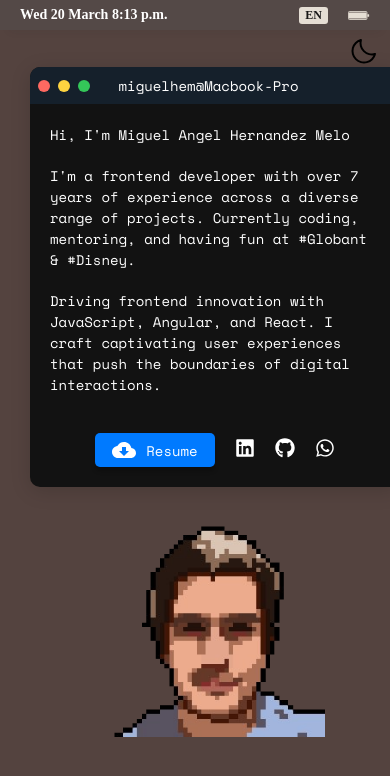
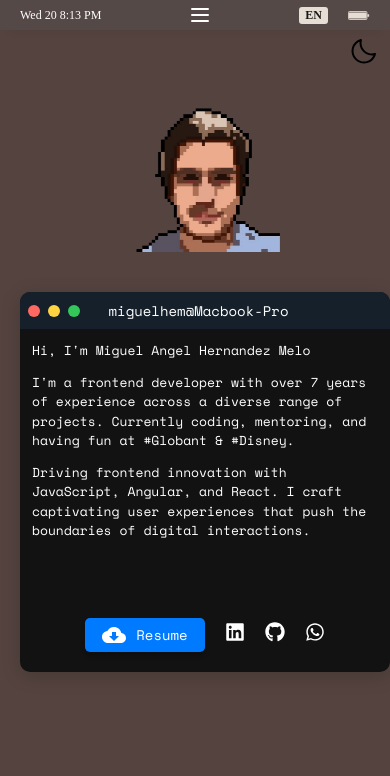
Before and after one commit to miguelhemmm/personal-macOs-web, a React (Vite) app: page / in a window 390 px wide. Shown: the top 776 px of the page. Built offline with nearby package versions, Linux system fonts and the light colour scheme; a web font is replaced by a local one.

Commit message:
claude mobile improvements

```diff
--- a/src/pages/Navigation/Navigation.styled.tsx
+++ b/src/pages/Navigation/Navigation.styled.tsx
@@ -44,11 +44,11 @@ export const StyledDiv = styled.div`
   align-items: center;
 `;
 
-export const StyledNavItem = styled.ul<{ $position: "flex-start" | "flex-end" }>`
+export const StyledNavItem = styled.ul<{ $position: "flex-start" | "flex-end" | "center" }>`
   padding: 10px 20px;
   display: flex;
   gap: 20px;
-  justify-content: ${({ $position }) => $position};
+  justify-content: ${({ $position }) => $position === "center" ? "center" : $position};
   align-items: center;
 
   & li {
@@ -67,6 +67,11 @@ export const StyledItemContainer = styled.div`
   display: flex;
   justify-content: space-between;
   width: 100%;
+
+  @media only screen and (max-width: 740px) {
+    position: relative;
+    align-items: center;
+  }
 `;
 
 export const StyledButton = styled.button<{ $isActive?: boolean }>`
--- a/src/pages/Navigation/navigation-items/MobileNavigation.tsx
+++ b/src/pages/Navigation/navigation-items/MobileNavigation.tsx
@@ -1,9 +1,10 @@
-import { FC, useMemo } from "react";
+import { FC, useMemo, useState } from "react";
 import { StyledButton, StyledItemContainer, StyledNavItem } from "../Navigation.styled";
 import { format } from "date-fns";
 import { es, enUS } from "date-fns/locale";
 import { useBattery } from "react-use";
 import { BatteryIcon } from "./Battery";
+import { HamburgerMenu, MobileDrawer } from "shared";
 import { Lang } from "models";
 
 interface Props {
@@ -11,6 +12,7 @@ interface Props {
   toggleLang: (lang: Lang) => void;
 }
 export const MobileNavigation: FC<Props> = ({ lang, toggleLang }) => {
+  const [isDrawerOpen, setIsDrawerOpen] = useState(false);
   const battery = useBattery() as { level: number; charging: boolean };
   const { level, charging } = battery;
 
@@ -18,25 +20,60 @@ export const MobileNavigation: FC<Props> = ({ lang, toggleLang }) => {
     return lang === "en" ? enUS : es;
   }, [lang]);
 
+  const toggleDrawer = () => {
+    setIsDrawerOpen(!isDrawerOpen);
+  };
+
+  const closeDrawer = () => {
+    setIsDrawerOpen(false);
+  };
+
   return (
+    <>
       <StyledItemContainer>
         <StyledNavItem $position='flex-start'>
           <li>
-          <a href='/contact'>
-            {format(new Date(), "EEE dd MMMM h:mm aaaa", {
-              locale,
-            })}
-          </a>
+            <span style={{
+              color: 'inherit',
+              fontSize: '12px',
+              fontFamily: 'inherit',
+              cursor: 'default'
+            }}>
+              {format(new Date(), "EEE dd h:mm a", { locale })}
+            </span>
           </li>
         </StyledNavItem>
+
+        <StyledNavItem $position='center'>
+          <li>
+            <HamburgerMenu
+              isOpen={isDrawerOpen}
+              onClick={toggleDrawer}
+              size={18}
+              color="#ffffff"
+            />
+          </li>
+        </StyledNavItem>
+
         <StyledNavItem $position='flex-end'>
           <li>
-          <StyledButton onClick={() => toggleLang(lang === "en" ? "es" : "en")}>{lang === "es" ? "ES" : "EN"}</StyledButton>
+            <StyledButton onClick={() => toggleLang(lang === "en" ? "es" : "en")}>
+              {lang === "es" ? "ES" : "EN"}
+            </StyledButton>
           </li>
           <li>
-          <BatteryIcon level={level && typeof level === "number" ? level * 100 : 1 * 100} isCharging={charging} />
+            <BatteryIcon
+              level={level && typeof level === "number" ? level * 100 : 1 * 100}
+              isCharging={charging}
+            />
           </li>
         </StyledNavItem>
       </StyledItemContainer>
+
+      <MobileDrawer
+        isOpen={isDrawerOpen}
+        onClose={closeDrawer}
+      />
+    </>
   );
 };
--- a/src/pages/content/Content.styled.tsx
+++ b/src/pages/content/Content.styled.tsx
@@ -19,6 +19,7 @@ export const StyledContainer = styled.div`
   @media only screen and (max-width: 740px) {
     padding: 10px;
     gap: 10px;
+    flex-direction: column-reverse; /* Pixel art will appear above card */
   }
 `;
 
@@ -42,9 +43,22 @@ export const StyledSpan = styled.span<{
     width: 350px;
   }
 
+  @media (max-width: 740px) {
+    display: flex;
+    justify-content: center;
+    align-items: center;
+    width: 100%;
+    margin-bottom: 20px;
+
+    & img {
+      width: 180px;
+      height: auto;
+    }
+  }
+
   @media (max-width: 600px) {
     & img {
-      width: 220px;
+      width: 150px;
     }
   }
   @keyframes bounceFromRight {
--- /dev/null
+++ b/src/shared/hamburger-menu/HamburgerMenu.styled.tsx
@@ -0,0 +1,59 @@
+import styled from 'styled-components';
+
+export const StyledHamburgerButton = styled.button<{ $size: number }>`
+  display: flex;
+  flex-direction: column;
+  justify-content: space-around;
+  width: ${({ $size }) => $size}px;
+  height: ${({ $size }) => $size}px;
+  background: transparent;
+  border: none;
+  cursor: pointer;
+  padding: 0;
+  z-index: 10;
+  position: relative;
+
+  &:focus {
+    outline: none;
+  }
+
+  &:hover {
+    opacity: 0.8;
+  }
+`;
+
+export const StyledLine = styled.div<{
+  $isOpen: boolean;
+  $color: string;
+  $position: 'top' | 'middle' | 'bottom'
+}>`
+  width: 100%;
+  height: 2px;
+  background: ${({ $color }) => $color};
+  border-radius: 1px;
+  transition: all 0.3s cubic-bezier(0.4, 0.0, 0.2, 1);
+  transform-origin: center;
+
+  ${({ $isOpen, $position }) => {
+    if ($isOpen) {
+      switch ($position) {
+        case 'top':
+          return `
+            transform: rotate(45deg) translateY(6px);
+          `;
+        case 'middle':
+          return `
+            opacity: 0;
+            transform: scaleX(0);
+          `;
+        case 'bottom':
+          return `
+            transform: rotate(-45deg) translateY(-6px);
+          `;
+        default:
+          return '';
+      }
+    }
+    return '';
+  }}
+`;
--- /dev/null
+++ b/src/shared/hamburger-menu/HamburgerMenu.tsx
@@ -0,0 +1,29 @@
+import { FC } from 'react';
+import { StyledHamburgerButton, StyledLine } from './HamburgerMenu.styled';
+
+interface HamburgerMenuProps {
+  isOpen: boolean;
+  onClick: () => void;
+  size?: number;
+  color?: string;
+}
+
+export const HamburgerMenu: FC<HamburgerMenuProps> = ({
+  isOpen,
+  onClick,
+  size = 20,
+  color = '#ffffff'
+}) => {
+  return (
+    <StyledHamburgerButton
+      onClick={onClick}
+      $size={size}
+      aria-label="Toggle menu"
+      role="button"
+    >
+      <StyledLine $isOpen={isOpen} $color={color} $position="top" />
+      <StyledLine $isOpen={isOpen} $color={color} $position="middle" />
+      <StyledLine $isOpen={isOpen} $color={color} $position="bottom" />
+    </StyledHamburgerButton>
+  );
+};
--- /dev/null
+++ b/src/shared/hamburger-menu/index.ts
@@ -0,0 +1 @@
+export { HamburgerMenu } from './HamburgerMenu';
--- a/src/shared/index.ts
+++ b/src/shared/index.ts
@@ -8,3 +8,5 @@ export * from "./projects-showcase";
 export * from "./about-section";
 export * from "./leadership-section";
 export * from "./education-section";
+export * from "./hamburger-menu";
+export * from "./mobile-drawer";
--- a/src/shared/ios-card/IosCard.styled.tsx
+++ b/src/shared/ios-card/IosCard.styled.tsx
@@ -30,13 +30,28 @@ export const StyledDiv = styled.div<{ $minimize?: boolean; $maximize?: boolean;
   border-radius: ${({ $maximize, $isIcon }) =>
     $maximize ? "0" : ($isIcon ? "5px" : "10px")};
 
+  @media (max-width: 740px) {
+    min-width: ${({ $isIcon, $maximize }) =>
+      $maximize ? "100vw" : ($isIcon ? "50px" : "calc(100vw - 20px)")};
+    max-width: ${({ $isIcon, $maximize }) =>
+      $maximize ? "100vw" : ($isIcon ? "70px" : "calc(100vw - 20px)")};
+    min-height: ${({ $isIcon, $maximize }) =>
+      $maximize ? "100vh" : ($isIcon ? "50px" : "auto")};
+    max-height: ${({ $isPortfolio, $maximize }) =>
+      $maximize ? "100vh" : ($isPortfolio ? "60vh" : "50vh")};
+    margin: ${({ $isIcon, $maximize }) =>
+      $maximize ? "0" : ($isIcon ? "0" : "10px")};
+    border-radius: ${({ $maximize, $isIcon }) =>
+      $maximize ? "0" : ($isIcon ? "5px" : "15px")};
+  }
+
   @media (max-width: 600px) {
     min-width: ${({ $isIcon, $maximize }) =>
-      $maximize ? "100vw" : ($isIcon ? "50px" : "240px")};
+      $maximize ? "100vw" : ($isIcon ? "50px" : "calc(100vw - 20px)")};
     min-height: ${({ $isIcon, $maximize }) =>
-      $maximize ? "100vh" : ($isIcon ? "50px" : "420px")};
+      $maximize ? "100vh" : ($isIcon ? "50px" : "auto")};
     max-height: ${({ $isPortfolio, $maximize }) =>
-      $maximize ? "100vh" : ($isPortfolio ? "450px" : "350px")};
+      $maximize ? "100vh" : ($isPortfolio ? "55vh" : "45vh")};
   }
 
   @keyframes genieMinimize {
@@ -177,6 +192,19 @@ export const StyledBody = styled.span<{ $isIcon?: boolean; $maximize?: boolean }
   /* Firefox scrollbar styling */
   scrollbar-width: thin;
   scrollbar-color: ${({ theme }) => theme.accent || '#007ACC'}44 ${({ theme }) => theme.nav || 'rgba(0,0,0,0.1)'};
+
+  @media (max-width: 740px) {
+    padding: 15px;
+    gap: 15px;
+    font-size: 14px;
+    line-height: 1.5;
+  }
+
+  @media (max-width: 600px) {
+    padding: 12px;
+    gap: 12px;
+    font-size: 13px;
+  }
 `;
 
 export const StyledFooter = styled.span<{ $isIcon?: boolean }>`
--- /dev/null
+++ b/src/shared/mobile-drawer/MobileDrawer.styled.tsx
@@ -0,0 +1,79 @@
+import styled from 'styled-components';
+
+export const StyledDrawer = styled.div<{ $isOpen: boolean }>`
+  position: fixed;
+  top: 0;
+  left: 0;
+  width: 100%;
+  height: 100%;
+  z-index: 1000;
+  pointer-events: ${({ $isOpen }) => ($isOpen ? 'auto' : 'none')};
+`;
+
+export const StyledDrawerOverlay = styled.div<{ $isOpen: boolean }>`
+  position: absolute;
+  top: 0;
+  left: 0;
+  width: 100%;
+  height: 100%;
+  background: rgba(0, 0, 0, 0.5);
+  opacity: ${({ $isOpen }) => ($isOpen ? 1 : 0)};
+  transition: opacity 0.3s cubic-bezier(0.4, 0.0, 0.2, 1);
+  backdrop-filter: blur(10px);
+  -webkit-backdrop-filter: blur(10px);
+`;
+
+export const StyledDrawerContent = styled.div<{ $isOpen: boolean }>`
+  position: absolute;
+  top: 0;
+  left: 0;
+  width: 280px;
+  height: 100%;
+  background: ${({ theme }) => theme.nav || 'rgba(30, 30, 30, 0.95)'};
+  backdrop-filter: blur(20px);
+  -webkit-backdrop-filter: blur(20px);
+  border-right: 1px solid ${({ theme }) => theme.accent || 'rgba(255, 255, 255, 0.1)'};
+  transform: translateX(${({ $isOpen }) => ($isOpen ? '0' : '-100%')});
+  transition: transform 0.3s cubic-bezier(0.4, 0.0, 0.2, 1);
+  box-shadow: ${({ $isOpen }) =>
+    $isOpen ? '0 0 30px rgba(0, 0, 0, 0.3)' : 'none'};
+
+  /* iOS-style curved corners */
+  border-radius: 0 20px 20px 0;
+
+  /* Add top padding for status bar */
+  padding-top: 60px;
+`;
+
+export const StyledNavList = styled.ul`
+  list-style: none;
+  padding: 0;
+  margin: 0;
+  display: flex;
+  flex-direction: column;
+`;
+
+export const StyledNavItem = styled.li<{ $isActive: boolean }>`
+  padding: 16px 24px;
+  color: ${({ theme, $isActive }) =>
+    $isActive ? (theme.accent || '#007ACC') : (theme.text || '#ffffff')};
+  font-family: 'SF Pro Display', -apple-system, BlinkMacSystemFont, sans-serif;
+  font-size: 16px;
+  font-weight: ${({ $isActive }) => ($isActive ? '600' : '400')};
+  cursor: pointer;
+  transition: all 0.2s ease;
+  background: ${({ $isActive, theme }) =>
+    $isActive ? (theme.accent ? `${theme.accent}20` : 'rgba(0, 122, 204, 0.2)') : 'transparent'};
+  border-left: ${({ $isActive, theme }) =>
+    $isActive ? `3px solid ${theme.accent || '#007ACC'}` : '3px solid transparent'};
+
+  &:hover {
+    background: ${({ theme }) => theme.accent ? `${theme.accent}10` : 'rgba(0, 122, 204, 0.1)'};
+    transform: translateX(4px);
+  }
+
+  &:active {
+    transform: translateX(2px);
+    background: ${({ theme }) => theme.accent ? `${theme.accent}30` : 'rgba(0, 122, 204, 0.3)'};
+  }
+`;
--- /dev/null
+++ b/src/shared/mobile-drawer/MobileDrawer.tsx
@@ -0,0 +1,55 @@
+import { FC } from 'react';
+import { useLocation, useNavigate } from 'react-router-dom';
+import { useTranslation } from 'react-i18next';
+import {
+  StyledDrawer,
+  StyledDrawerOverlay,
+  StyledDrawerContent,
+  StyledNavItem,
+  StyledNavList
+} from './MobileDrawer.styled';
+
+interface MobileDrawerProps {
+  isOpen: boolean;
+  onClose: () => void;
+}
+
+export const MobileDrawer: FC<MobileDrawerProps> = ({ isOpen, onClose }) => {
+  const { t } = useTranslation();
+  const location = useLocation();
+  const navigate = useNavigate();
+
+  const navigationItems = [
+    { path: '/', label: t('Navigation.finder') },
+    { path: '/experience', label: t('Navigation.experience') },
+    { path: '/skills', label: t('Navigation.skills') },
+    { path: '/projects', label: t('Navigation.projects') },
+    { path: '/about', label: t('Navigation.about') },
+    { path: '/leadership', label: t('Navigation.leadership') },
+    { path: '/education', label: t('Navigation.education') },
+  ];
+
+  const handleNavigation = (path: string) => {
+    navigate(path);
+    onClose();
+  };
+
+  return (
+    <StyledDrawer $isOpen={isOpen}>
+      <StyledDrawerOverlay $isOpen={isOpen} onClick={onClose} />
+      <StyledDrawerContent $isOpen={isOpen}>
+        <StyledNavList>
+          {navigationItems.map((item) => (
+            <StyledNavItem
+              key={item.path}
+              onClick={() => handleNavigation(item.path)}
+              $isActive={location.pathname === item.path}
+            >
+              {item.label}
+            </StyledNavItem>
+          ))}
+        </StyledNavList>
+      </StyledDrawerContent>
+    </StyledDrawer>
+  );
+};
--- /dev/null
+++ b/src/shared/mobile-drawer/index.ts
@@ -0,0 +1 @@
+export { MobileDrawer } from './MobileDrawer';
```
Lines whose indentation alone changed are shown as unchanged.
